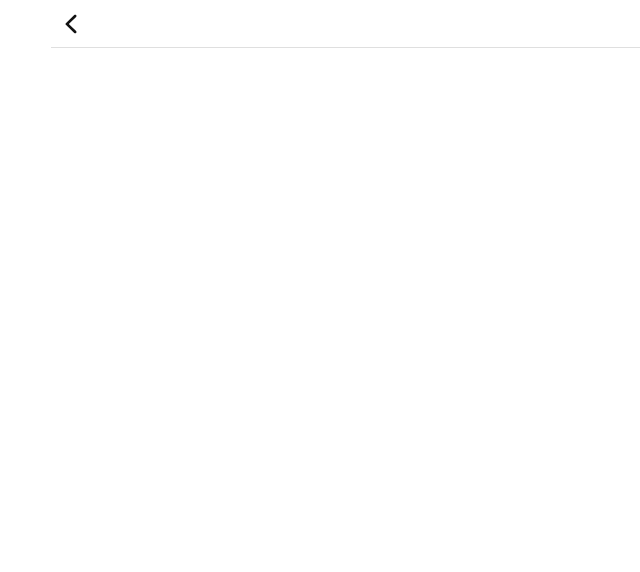
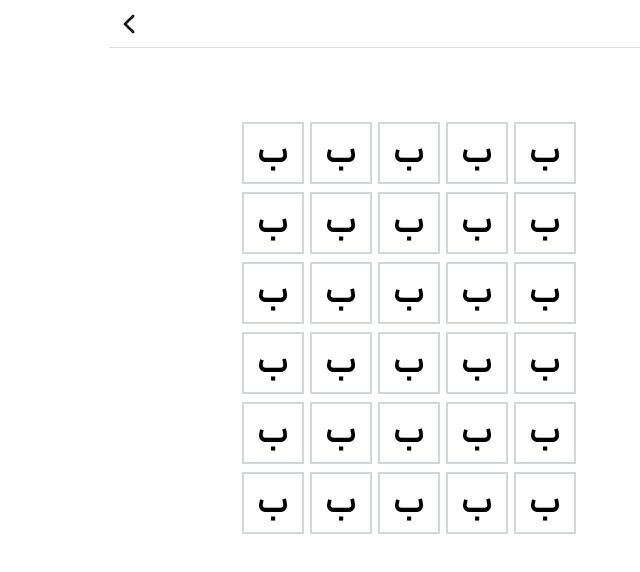
Before and after one commit to lmohade3l/mindoo, a Next.js app: page /games/chi-vazhe in a window 1280 px wide. Both pictures are taken after a click on the button "شروع بازی". Shown: the top 572 px of the page, without its empty margins (320-960 px from the left). Built offline with nearby package versions, Linux system fonts and the light colour scheme.

Commit message:
feat: added input-box component and grid ui

```diff
--- a/components/games/ChiVazheGame.tsx
+++ b/components/games/ChiVazheGame.tsx
@@ -1,6 +1,8 @@
 import Image from "next/image";
 import LeftChevron from "@/assets/icons/left-chevron.svg"
 import { useRouter } from "next/navigation";
+import InputBox from "../ui/InputBox";
+import Word from "../ui/Word";
 
 export default function ChiVazheGame() {
     const router = useRouter();
@@ -19,8 +21,10 @@ export default function ChiVazheGame() {
                     <div className="h-[48px]"></div>
 
                     {/* grid */}
-                    <div className="grid grid-cols-5 grid-rows-5 gap-[6px]">
-
+                    <div className="flex flex-col gap-2">
+                        {[...Array(6)].map((_, index) => (
+                            <Word />
+                        ))}
                     </div>
                 </div>
 
--- /dev/null
+++ b/components/ui/InputBox.tsx
@@ -0,0 +1,9 @@
+export default function InputBox({ value='ب', onSubmit }: { value?: string; onSubmit?: (value: string) => void }) {
+    return (
+        <div
+            className="w-[62px] h-[62px] p-2 border border-2 border-[#D3D6DA] focus:outline-none focus:cursor-none flex items-center justify-center text-[34px] font-[600] text-[black] bg-[white]"
+        >
+            <p>{value}</p>
+        </div>
+    );
+}
--- /dev/null
+++ b/components/ui/Word.tsx
@@ -0,0 +1,11 @@
+import InputBox from "./InputBox";
+
+export default function Word({ value, onChange }: { value?: string; onChange?: (value: string) => void }) {
+    return (
+                    <div className="grid grid-cols-5 gap-[6px]">
+                        {[...Array(5)].map((_, index) => (
+                            <InputBox />
+                        ))}
+                    </div>
+    );
+}
```
